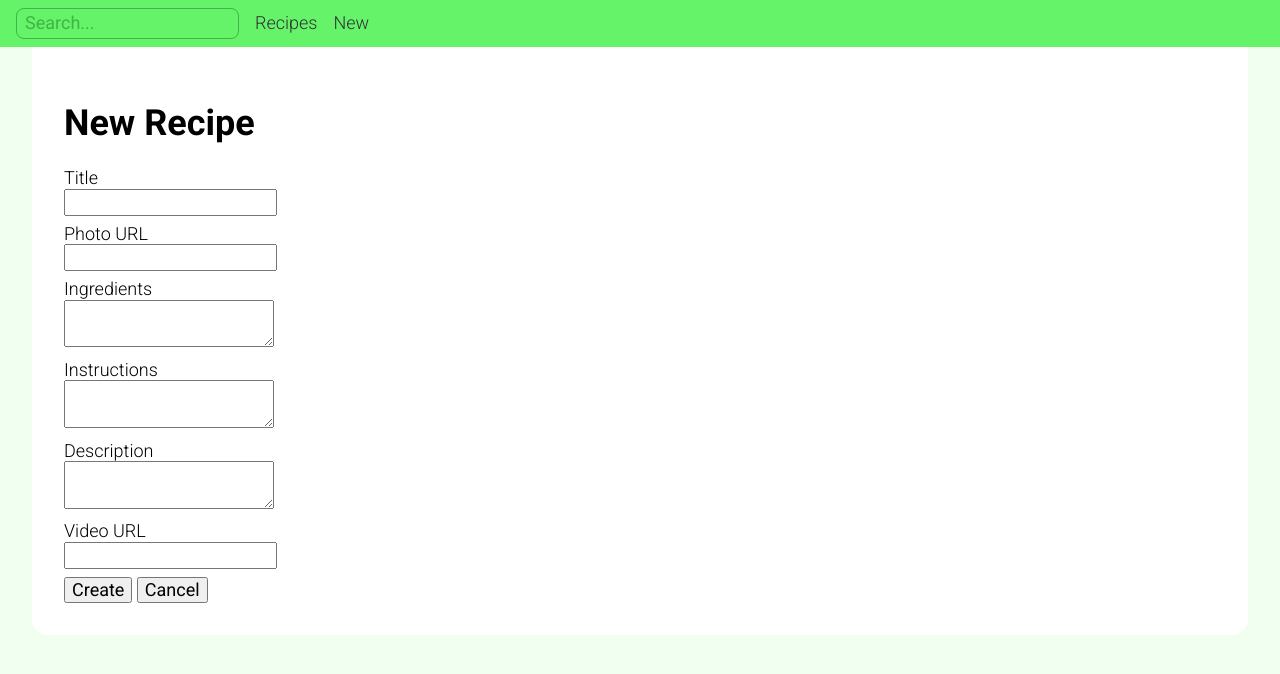
After one commit to buwilliams/recifree, a Django app: page /recipes/new in a window 1280 px wide. The commit adds this page. Shown: the top 674 px of the page. Run offline with Django 3.2, Linux system fonts and the light colour scheme; some libraries are stand-ins or nearby versions.

Commit message:
Add and Delete recipe

```diff
--- /dev/null
+++ b/recipes/static/js/api.js
@@ -0,0 +1,37 @@
+const Api = {
+    get(url) {
+        return fetch(url)
+            .then(response => response.json())
+            .then(data => {
+                return data;
+            });
+    },
+    post(url, data) {
+        return fetch(url, {
+            method: 'POST',
+            mode: 'cors',
+            cache: 'no-cache',
+            credentials: 'same-origin',
+            headers: { 'Content-Type': 'application/json' },
+            redirect: 'follow',
+            referrerPolicy: 'no-referrer',
+            body: JSON.stringify(data)
+        }).then((response) => {
+            return response;
+        })
+    },
+    delete(url) {
+        return fetch(url, {
+            method: 'DELETE',
+            mode: 'cors',
+            cache: 'no-cache',
+            credentials: 'same-origin',
+            headers: { 'Content-Type': 'application/json' },
+            redirect: 'follow',
+            referrerPolicy: 'no-referrer'
+        }).then((response) => {
+            return response;
+        })
+
+    }
+}
--- a/recipes/templates/recipes/base.html
+++ b/recipes/templates/recipes/base.html
@@ -20,8 +20,8 @@
     {% block header %}
     <nav>
         <input class="search" type="text" placeholder="Search..." />
-        <a href="/">Home</a>
-        <a href="/recipes">Recipes</a>
+        <a href="/">Recipes</a>
+        <a href="/recipes/new">New</a>
     </nav>
     {% endblock %}
 </header>
--- /dev/null
+++ b/recipes/templates/recipes/recipe_new.html
@@ -0,0 +1,122 @@
+{% extends 'recipes/base.html' %}
+{% load static %}
+
+{% block main %}
+<div id="app">
+    <h1>New Recipe</h1>
+    <div class="row">
+        <label for="title">Title</label><br>
+        <input id="title" v-model="title"><br>
+        <div class="error">[[ title_error ]]</div>
+    </div>
+    <div class="row">
+        <label for="photo_url">Photo URL</label><br>
+        <input id="photo_url" v-model="photo_url"><br>
+        <div class="error">[[ photo_url_error ]]</div>
+    </div>
+    <div class="row">
+        <label for="ingredients">Ingredients</label><br>
+        <textarea id="ingredients" v-model="ingredients"></textarea><br>
+        <div class="error">[[ ingredients_error ]]</div>
+    </div>
+    <div class="row">
+        <label for="instructions">Instructions</label><br>
+        <textarea id="instructions" v-model="instructions"></textarea><br>
+        <div class="error">[[ instructions_error ]]</div>
+    </div>
+    <div class="row">
+        <label for="description">Description</label><br>
+        <textarea id="description" v-model="description"></textarea><br>
+        <div class="error">[[ description_error ]]</div>
+    </div>
+    <div class="row">
+        <label for="video_url">Video URL</label><br>
+        <input id="video_url" v-model="video_url"><br>
+        <div class="error">[[ video_url_error ]]</div>
+    </div>
+    <div class="row">
+        <button @click="create()">Create</button>
+        <button @click="cancel()">Cancel</button>
+    </div>
+</div>
+{% endblock %}
+
+{% block scripts %}
+<script src="https://unpkg.com/marked@2.0.3/lib/marked.js"></script>
+<script src="{% static 'js/api.js' %}"></script>
+<script type="text/javascript">
+new Vue({
+    delimiters: ['[[', ']]'],
+    el: '#app',
+    data() {
+        return {
+            title: '',
+            photo_url: '',
+            ingredients: '',
+            instructions: '',
+            description: '',
+            video_url: '',
+            title_error: '',
+            photo_url_error: '',
+            ingredients_error: '',
+            instructions_error: '',
+            description_error: '',
+            video_url_error: '',
+        };
+    },
+    methods: {
+        create() {
+            this.clear();
+            const url = '/api/recipes/';
+            const data = {
+                author: location.origin + '/api/users/1/',
+                title: this.title,
+                photo_url: this.photo_url,
+                ingredients: this.ingredients,
+                instructions: this.instructions,
+                description: this.description,
+                video_url: this.video_url
+            };
+            Api.post(url, data).then(response => {
+                if(response.ok === false) {
+                    response.json().then(body => {
+                        for (let k in body) {
+                            this[k + '_error'] = body[k].join(' ');
+                        }
+                    })
+                } else {
+                    response.json().then(body => {
+                        location.href = '/recipes/' + body.pk;
+                    });
+                }
+            })
+        },
+        cancel() {
+            location.href = "/";
+        },
+        clear() {
+            this.title_error = '';
+            this.photo_url_error = '';
+            this.ingredients_error = '';
+            this.instructions_error = '';
+            this.description_error = '';
+            this.video_url_error = '';
+        }
+    }
+})
+</script>
+{% endblock %}
+
+{% block css %}
+<style>
+h2 {
+    border-bottom: solid 1px #333;
+}
+.row {
+    margin-top: 0.5rem;
+}
+.error {
+    color: red;
+}
+</style>
+{% endblock %}
--- a/recipes/urls.py
+++ b/recipes/urls.py
@@ -11,7 +11,8 @@ router.register(r'recipes', views.RecipeViewSet)
 
 urlpatterns = [
     path('', Website.index, name='index'),
-    path('recipes/<int:id>', Website.recipe, name='recipe'),
+    path('recipes/<int:recipe_id>', Website.recipe, name='recipe'),
+    path('recipes/new', Website.new, name='recipe_new'),
 
     path('api/', include(router.urls)),
     path('api/', include('rest_framework.urls', namespace='rest_framework')),
--- a/recipes/views.py
+++ b/recipes/views.py
@@ -10,11 +10,15 @@ from recipes.serializers import UserSerializer, GroupSerializer, RecipeSerialize
 
 class Website(View):
     def index(self):
-        return render(self, "recipes/index.html", {})
+        all_recipes = Recipe.objects.all()
+        return render(self, 'recipes/index.html', {'all_recipes': all_recipes})
 
-    def recipe(self, id):
-        recipe = Recipe.objects.get(id=id)
-        return render(self, "recipes/recipe.html", {"recipe": recipe})
+    def recipe(self, recipe_id):
+        recipe = Recipe.objects.get(id=recipe_id)
+        return render(self, 'recipes/recipe.html', {'recipe': recipe})
+
+    def new(self):
+        return render(self, 'recipes/recipe_new.html', {})
 
 
 class UserViewSet(viewsets.ModelViewSet):
```
Also changed, not shown: recipes/templates/recipes/index.html (+5 -77 lines), recipes/templates/recipes/recipe.html (+29 -2 lines).
